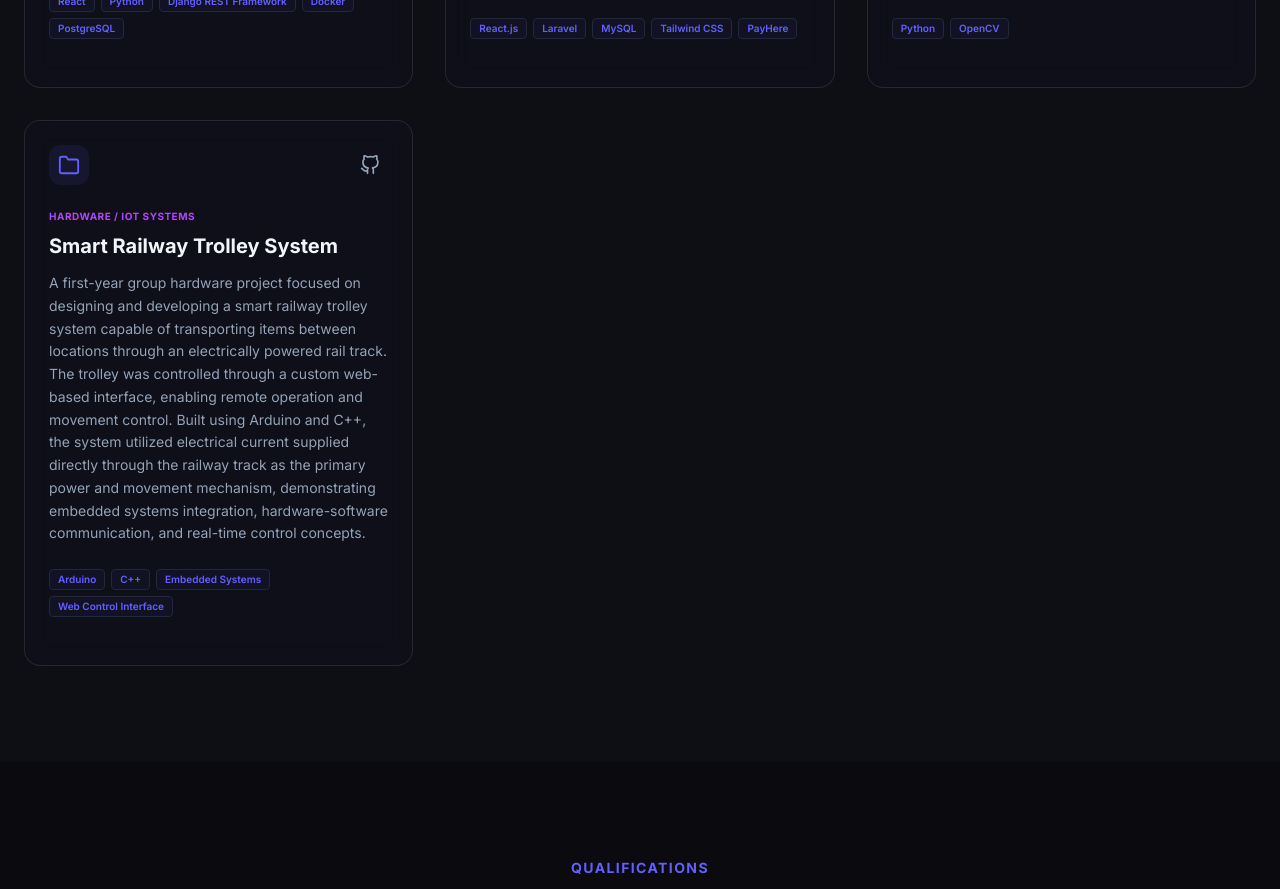
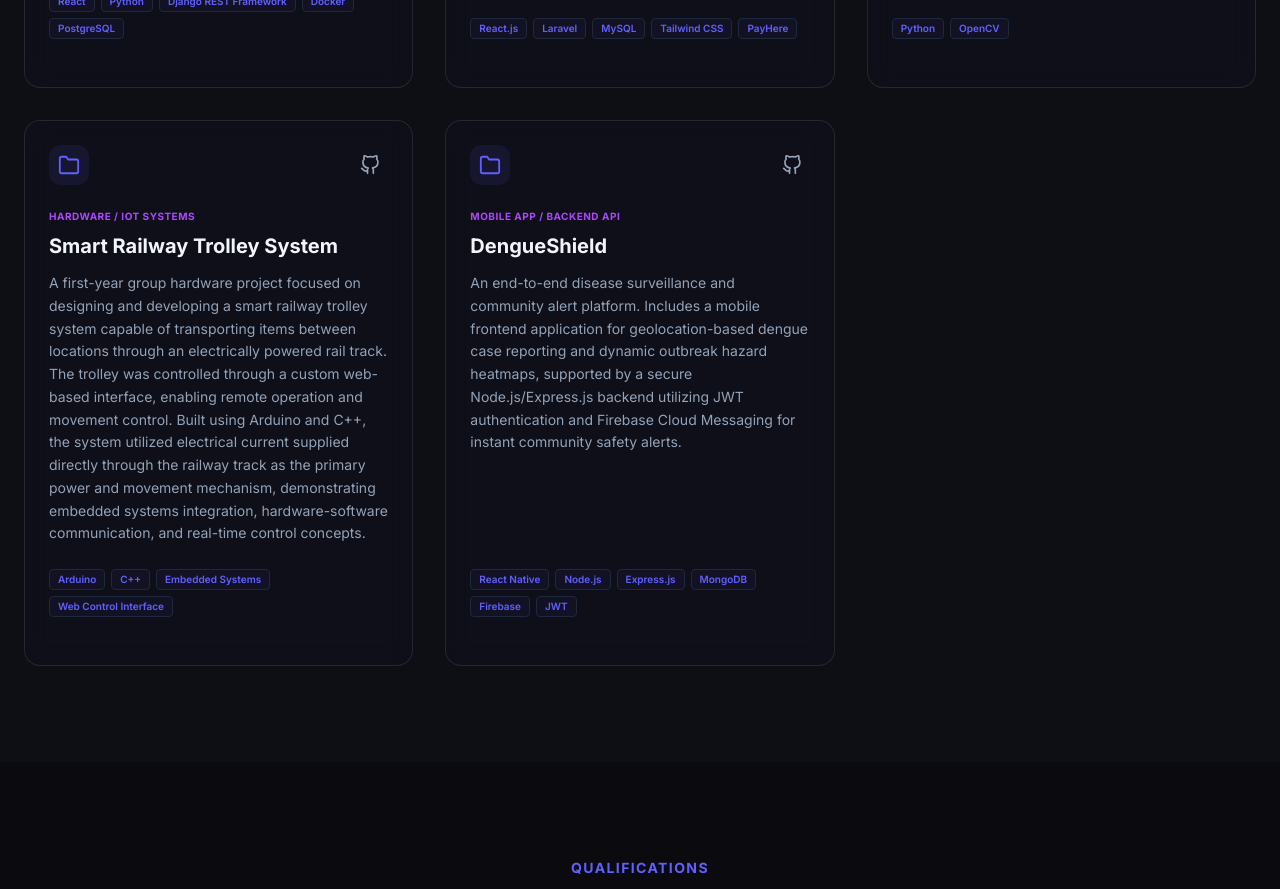
Before and after one commit to osalhk/portfolio, a React (Vite) app: page / in a window 1280 px wide. Shown: the part 2280-3169 px from the top of the page. Built offline with nearby package versions, Linux system fonts and the light colour scheme.

Commit message:
feat: add DengueShield project

```diff
--- a/src/components/Projects.jsx
+++ b/src/components/Projects.jsx
@@ -37,6 +37,15 @@ export default function Projects() {
       github: '',
       featured: true,
       category: 'Hardware / IoT Systems',
+    },
+
+    {
+      title: 'DengueShield',
+      description: 'An end-to-end disease surveillance and community alert platform. Includes a mobile frontend application for geolocation-based dengue case reporting and dynamic outbreak hazard heatmaps, supported by a secure Node.js/Express.js backend utilizing JWT authentication and Firebase Cloud Messaging for instant community safety alerts.',
+      tech: ['React Native', 'Node.js', 'Express.js', 'MongoDB', 'Firebase', 'JWT'],
+      github: 'https://github.com/osalhk/dengueshield-backend',
+      featured: true,
+      category: 'Mobile App / Backend API',
     }
   ];
 
```
